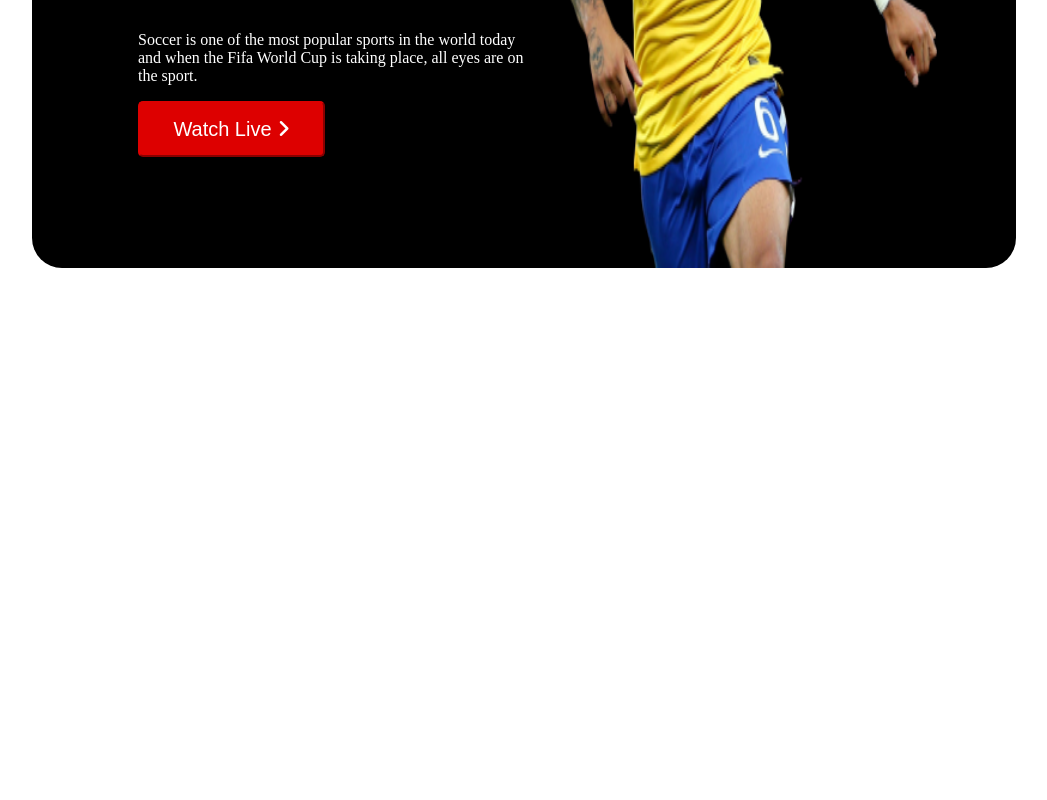
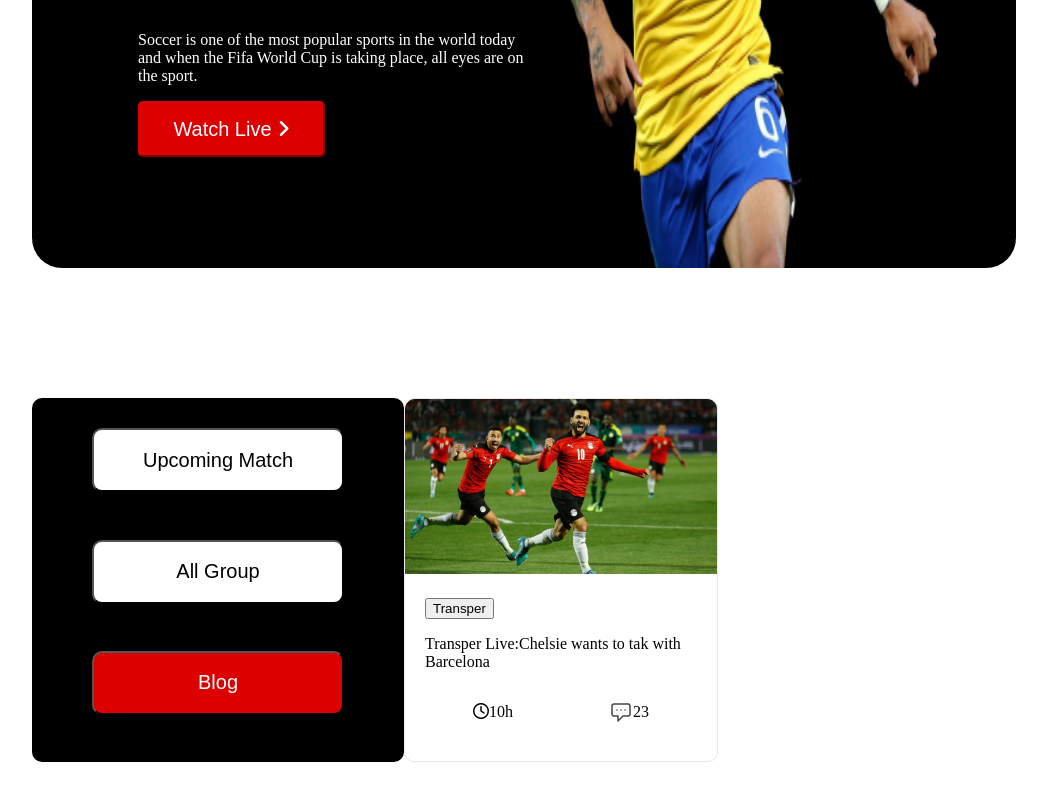
Before and after one commit to mdeirfan/second-assignment, a plain HTML site: page index.html in a window 1280 px wide. Shown: the part 566-1366 px from the top of the page, without its empty margins (116-1163 px from the left). Before the commit the page ends 884 px from the top, so only its background shows below. Drawn offline with Linux system fonts and the light colour scheme.

Commit message:
blog added

```diff
--- a/index.html
+++ b/index.html
@@ -39,6 +39,39 @@
 
             </div>
             <!-- banner end -->
+            <!-- mid thing start -->
+            <div class="mid-thing">
+                <div class="side-box">
+                    <button class="b">Upcoming Match</button>
+                    <button class="b">All Group</button>
+                    <button class="be">Blog</button>
+
+                </div>
+                <div class="players">
+                    <div class="player">
+                        <div>
+                            <img src="assets/Blog Image.png" alt="">
+                        </div>
+                        <div class="text-portion">
+                            <button>Transper</button>
+                            <p>
+                                Transper Live:Chelsie wants to tak with Barcelona
+                            </p>
+                            <div class="each-img">
+                                <p><i class="fa-regular fa-clock"></i>10h</p>
+                                <div class="chat-ic">
+                                    <img src="assets/Chat Icon.png" alt="">
+                                    <p>23</p>
+
+                                </div>
+                            </div>
+
+                        </div>
+                    </div>
+                </div>
+
+
+            </div>
 
 
 </body>
```
